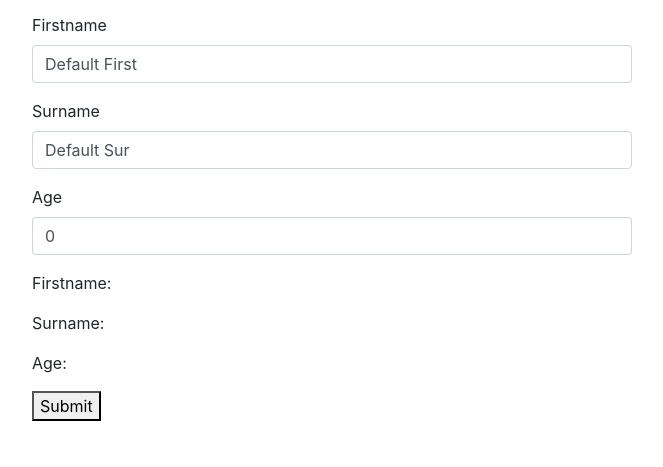
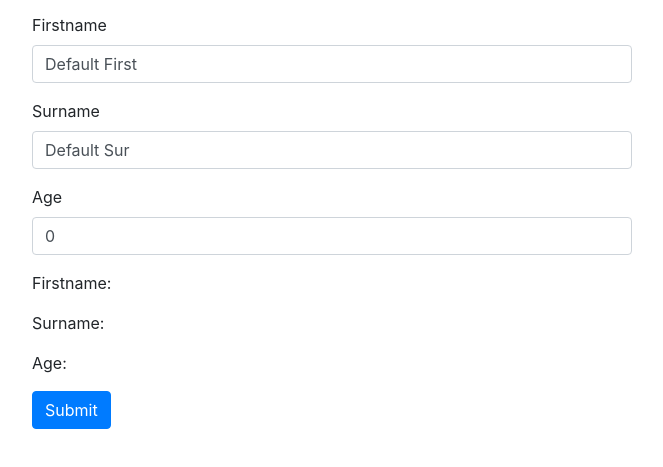
Before and after one commit to dstuessy/lebowski, a website with bundled scripts: page sandbox/index.html in a window 1280 px wide. Shown: the part 83-550 px from the top of the page, without its empty margins (308-971 px from the left). Built offline with nearby package versions, Linux system fonts and the light colour scheme.

Commit message:
Sandbox button styling

```diff
--- a/sandbox/index.html
+++ b/sandbox/index.html
@@ -40,7 +40,7 @@
             <p>Age: <span data-text="age"></span></p>
         </div>
 
-        <button type="submit">Submit</button>
+        <button class="btn btn-primary" type="submit">Submit</button>
     </form>
 
     <script src="script/lebowski.js"></script>
```
